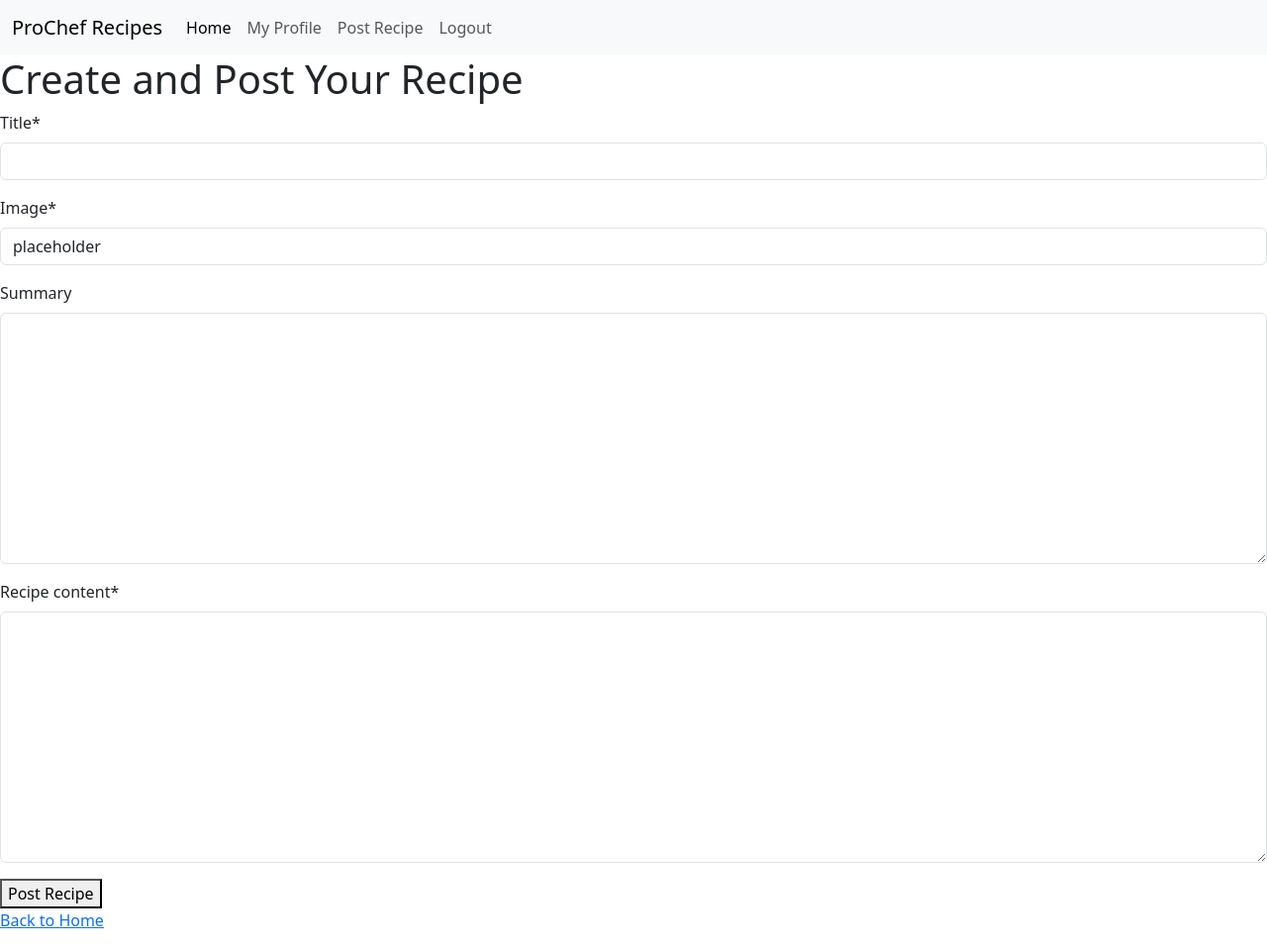
After one commit to Rob-C-89/prochef-recipes, a Django app: page /post_recipe/ in a window 1280 px wide. The commit adds this page. Shown: the whole page at 99% size. Run offline with Django 5.2, Linux system fonts and the light colour scheme; the visitor is signed in with stand-in values (Sample User, id 1); some libraries are stand-ins or nearby versions.

Commit message:
Add Post Recipe view, URL and template

```diff
--- a/blog/forms.py
+++ b/blog/forms.py
@@ -1,7 +1,12 @@
-from .models import Comment
+from .models import Comment, RecipePost
 from django import forms
 
 class CommentForm(forms.ModelForm):
     class Meta:
         model = Comment
         fields = ('body',)
+
+class RecipeForm(forms.ModelForm):
+    class Meta:
+        model = RecipePost
+        fields = ('title', 'image', 'summary', 'recipe_content')
--- a/blog/models.py
+++ b/blog/models.py
@@ -1,5 +1,6 @@
 from django.db import models
 from django.contrib.auth.models import User
+from cloudinary.models import CloudinaryField
 
 # Create your models here.
 
@@ -10,7 +11,7 @@ class RecipePost(models.Model):
     author = models.ForeignKey(
         User, on_delete=models.CASCADE, related_name="recipe_posts"
     )
-    # Image code to go here
+    image = CloudinaryField('image', default='placeholder')
     summary = models.TextField(max_length=200, blank=True)
     recipe_content = models.TextField()
     date_created = models.DateField(auto_now_add=True, null=True)
--- /dev/null
+++ b/blog/templates/blog/post_recipe.html
@@ -0,0 +1,17 @@
+{% extends 'base.html' %}
+{% load static %}
+{% load crispy_forms_tags %}
+
+
+{% block title %}Create Recipe{% endblock %}
+
+{% block content %}
+<h1>Create and Post Your Recipe</h1>
+
+<form method="POST" enctype="multipart/form-data">
+  {% csrf_token %}
+  {{ recipe_form|crispy }}
+  <button type="submit">Post Recipe</button>
+</form>
+<p><a href="{% url 'home' %}">Back to Home</a></p>
+{% endblock %}
--- a/blog/urls.py
+++ b/blog/urls.py
@@ -3,6 +3,7 @@ from django.urls import path
 
 urlpatterns = [
     path('', views.PostList.as_view(), name='home'),
+    path('post_recipe/', views.post_recipe, name='post_recipe'),
     path('<slug:slug>/', views.post_detail, name='post_detail'),
     path('<slug:slug>/delete_comment/<int:comment_id>/',
          views.delete_comment, name='delete_comment'),
--- a/blog/views.py
+++ b/blog/views.py
@@ -2,16 +2,18 @@ from django.shortcuts import render, get_object_or_404, redirect, reverse
 from django.views import generic
 from django.contrib import messages
 from django.http import HttpResponseRedirect
+from django.utils.text import slugify
 from .models import RecipePost, Comment
 from django.contrib.auth.decorators import login_required
-from .forms import CommentForm
+from .forms import CommentForm, RecipeForm
 
 
-# Create your views here.
+# Ppst list view to show all recipes on the home page.
 class PostList(generic.ListView):
     queryset = RecipePost.objects.all()
     template_name = "blog/index.html"
 
+# Post detail view to show the details of a recipe and its comments.
 def post_detail(request, slug):
     queryset = RecipePost.objects.all()
     post = get_object_or_404(queryset, slug=slug)
@@ -41,6 +43,23 @@ def post_detail(request, slug):
         },
     )
 
+# Post recipe as logged in user.
+@login_required
+def post_recipe(request):
+    """ View to post a recipe. """
+    if request.method == 'POST':
+        recipe_form = RecipeForm(request.POST, request.FILES)
+        if recipe_form.is_valid():
+            recipe_post = recipe_form.save(commit=False)
+            recipe_post.author = request.user
+            recipe_post.slug = slugify(recipe_post.title)
+            recipe_post.save()
+            messages.add_message(request, messages.SUCCESS, "Recipe posted successfully.")
+            return redirect('home')
+    else:
+        recipe_form = RecipeForm()
+    return render(request, 'blog/post_recipe.html', {'recipe_form': recipe_form})
+
 # Delete comment as logged in user.
 @login_required
 def delete_comment(request, slug, comment_id):
--- a/templates/base.html
+++ b/templates/base.html
@@ -48,9 +48,15 @@
               >
             </li>
             {% if user.is_authenticated %}
+            <!-- My Profile link -->
             <li class="nav-item">
               <a class="nav-link" href="{% url 'my_profile' %}">My Profile</a>
             </li>
+            <!-- Post a recipe link -->
+            <li class="nav-item">
+              <a href="{% url 'post_recipe' %}" class="nav-link">Post Recipe</a>
+            </li>
+            <!-- Logout link -->
             <li class="nav-item">
               <a
                 class="nav-link {% if request.path == logout_url %}active{% endif %}"
@@ -61,6 +67,7 @@
             </li>
 
             {% else %}
+            <!-- Register link -->
             <li class="nav-item">
               <a
                 class="nav-link {% if request.path == signup_url %}active{% endif %}"
@@ -69,6 +76,7 @@
                 >Register</a
               >
             </li>
+            <!-- Login link -->
             <li class="nav-item">
               <a
                 class="nav-link {% if request.path == login_url %}active{% endif %}"
```
Also changed, not shown: blog/templates/blog/post_detail.html (+8 -3 lines), blog/migrations/0004_recipepost_image.py (added).
